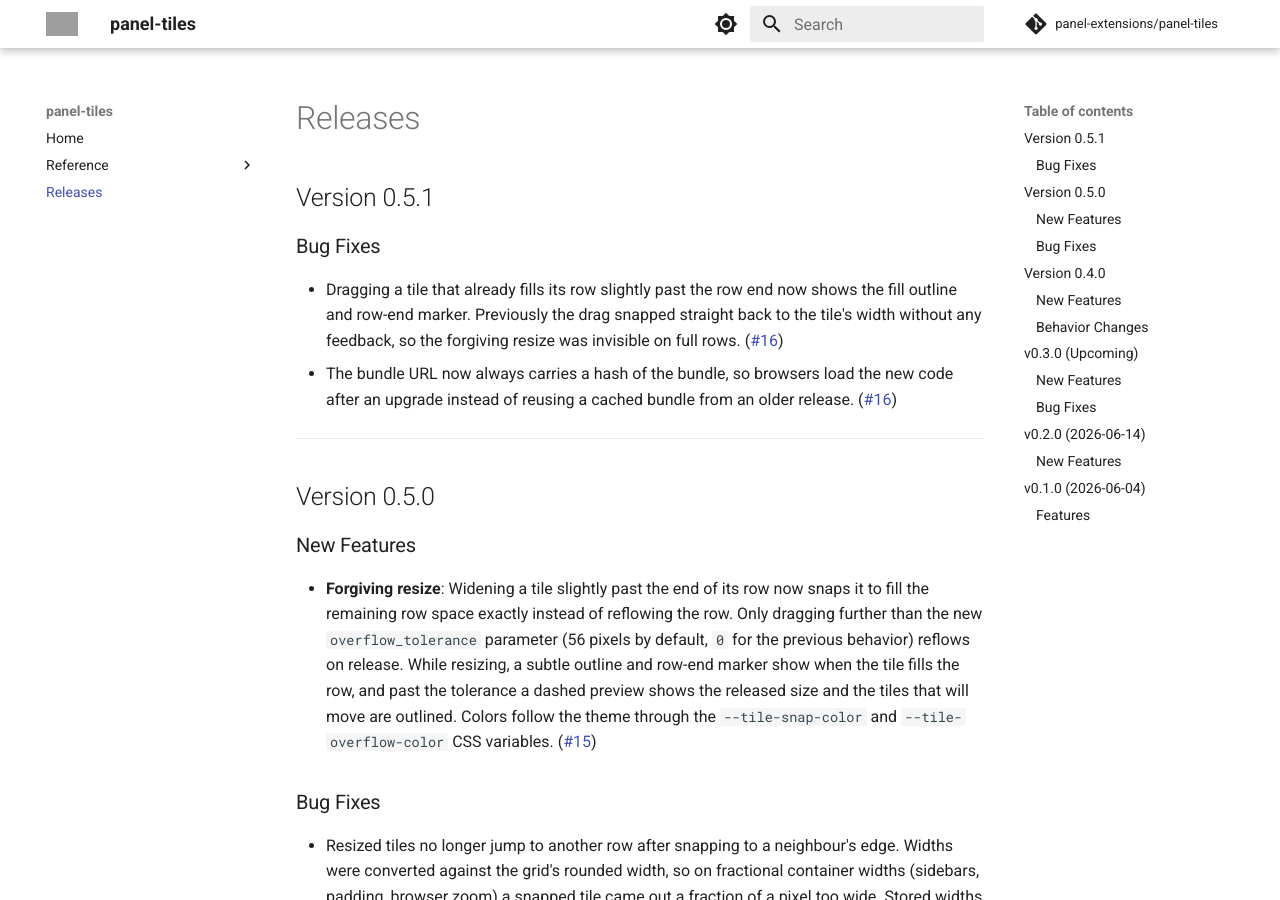
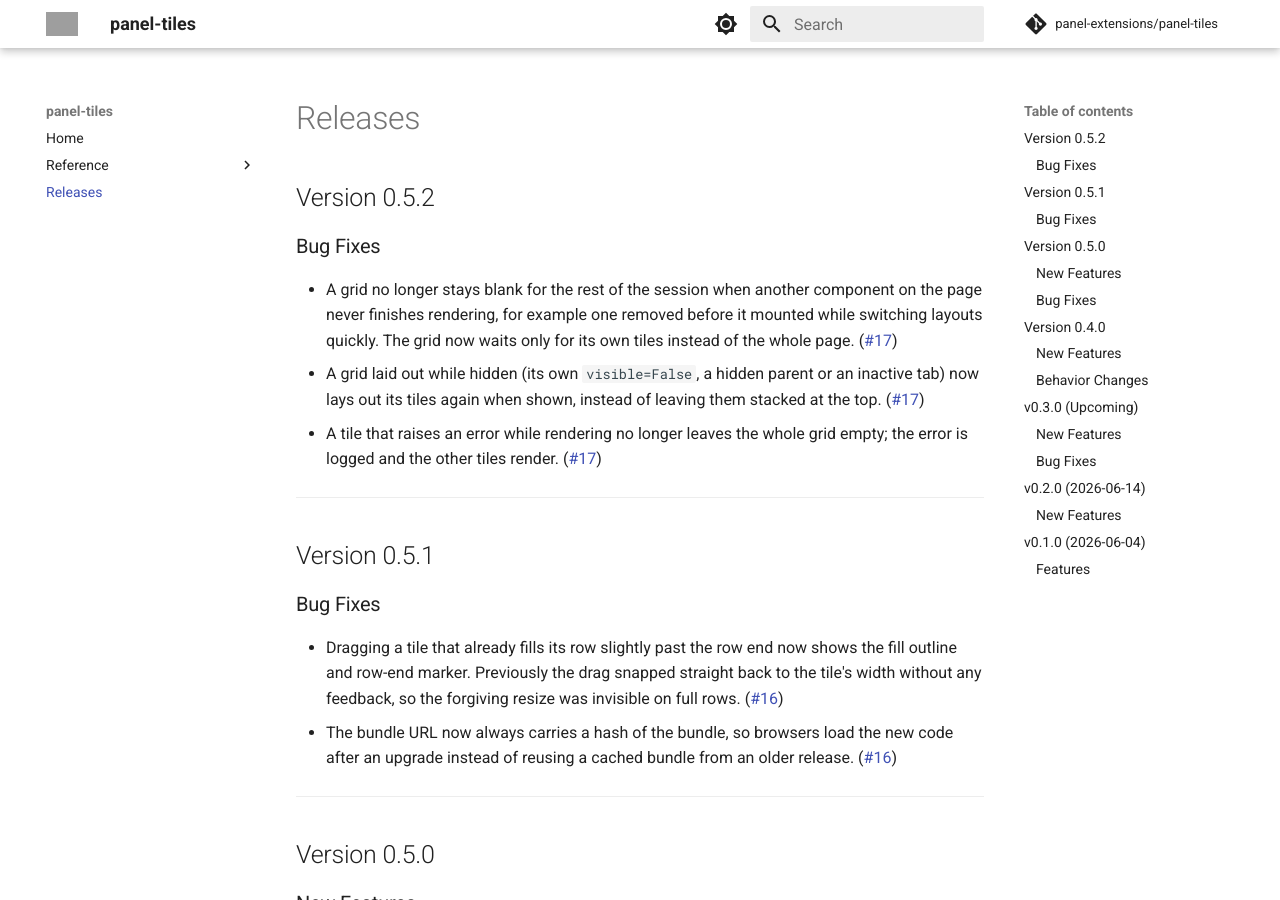
Before and after one commit to panel-extensions/panel-tiles, an MkDocs documentation site: the page built from docs/releases.md, in a window 1280 px wide and 900 px high. Built offline with MkDocs 1.6.1 and Material for MkDocs 9.7.7, drawn with Linux system fonts in a browser that asks for light colours; comment, search, counter and statistics services are not loaded; grey boxes are pictures that could not be loaded.

Commit message:
Add 0.5.2 release notes

```diff
--- a/docs/releases.md
+++ b/docs/releases.md
@@ -1,4 +1,14 @@
 # Releases
+
+## Version 0.5.2
+
+### Bug Fixes
+
+- A grid no longer stays blank for the rest of the session when another component on the page never finishes rendering, for example one removed before it mounted while switching layouts quickly. The grid now waits only for its own tiles instead of the whole page. ([#17](https://github.com/panel-extensions/panel-tiles/pull/17))
+- A grid laid out while hidden (its own `visible=False`, a hidden parent or an inactive tab) now lays out its tiles again when shown, instead of leaving them stacked at the top. ([#17](https://github.com/panel-extensions/panel-tiles/pull/17))
+- A tile that raises an error while rendering no longer leaves the whole grid empty; the error is logged and the other tiles render. ([#17](https://github.com/panel-extensions/panel-tiles/pull/17))
+
+---
 
 ## Version 0.5.1
 
```
